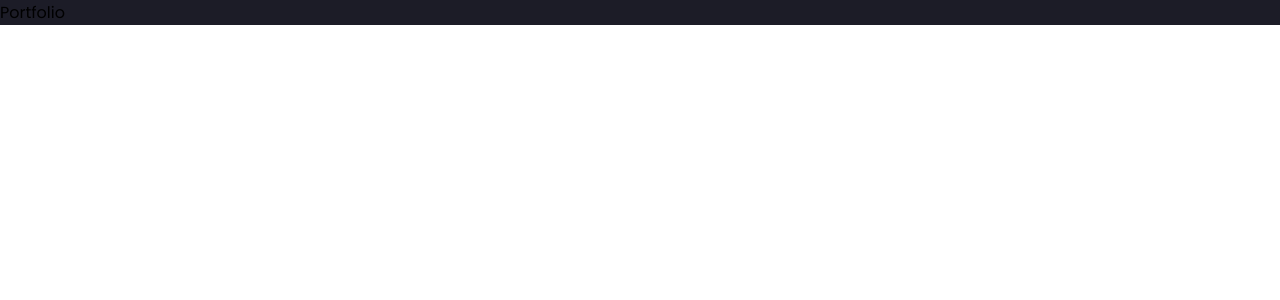
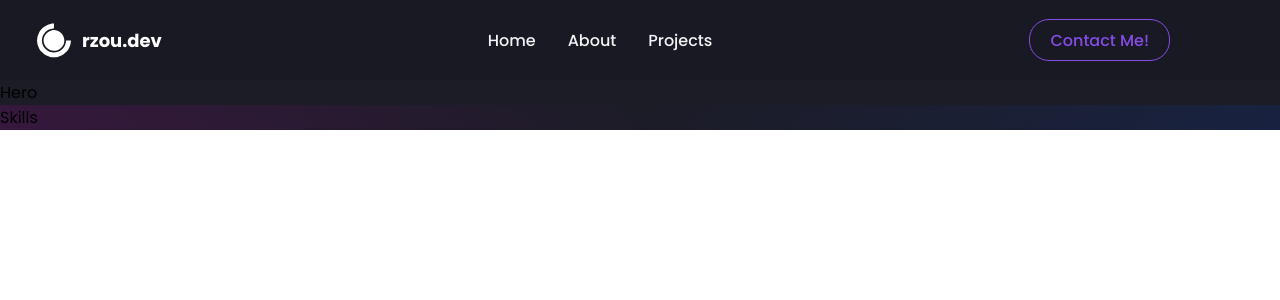
Before and after one commit to rz0u/portfolio-website, a React (Create React App) app: page / in a window 1280 px wide. Shown: the top 300 px of the page. Built offline with nearby package versions, Linux system fonts and the light colour scheme.

Commit message:
feat: create navbar

```diff
--- a/src/App.js
+++ b/src/App.js
@@ -1,6 +1,10 @@
 import "./App.css";
 import styled, { ThemeProvider } from "styled-components";
 import { darkTheme } from "./utils/themes";
+import Navbar from "./components/Navbar";
+import Hero from "./components/HeroSection";
+import Skills from "./components/Skills";
+import { BrowserRouter as Router } from "react-router-dom";
 
 const Body = styled.div`
   background-color: ${({ theme }) => theme.bg};
@@ -8,10 +12,33 @@
   overflow-x: hidden;
 `;
 
+const Wrapper = styled.div`
+  background: linear-gradient(
+      38.73deg,
+      rgba(204, 0, 187, 0.15) 0%,
+      rgba(201, 32, 184, 0) 50%
+    ),
+    linear-gradient(
+      141.27deg,
+      rgba(0, 70, 209, 0) 50%,
+      rgba(0, 70, 209, 0.15) 100%
+    );
+  width: 100%;
+  clip-path: polygon(0 0, 100% 0, 100% 100%, 30% 98%, 0 100%);
+`;
+
 function App() {
   return (
     <ThemeProvider theme={darkTheme}>
-      <Body>Portfolio</Body>
+      <Router>
+        <Navbar />
+        <Body>
+          <Hero />
+          <Wrapper>
+            <Skills />
+          </Wrapper>
+        </Body>
+      </Router>
     </ThemeProvider>
   );
 }
--- a/src/components/Navbar/index.js
+++ b/src/components/Navbar/index.js
@@ -1,7 +1,232 @@
 import React from "react";
+import styled, { useTheme } from "styled-components";
+import { Link as LinkR } from "react-router-dom";
+import { DiCssdeck } from "react-icons/di";
+import { FaBars } from "react-icons/fa";
+
+const Nav = styled.div`
+background-color: ${({ theme }) => theme.cardLight};}
+height: 80px;
+display: flex;
+align-items: center;
+font-size: 1rem;
+position: sticky;
+top: 0;
+z-index: 10;
+
+@media screen and (max-width: 960px) {
+  transition: 0.8s all ease;
+}
+`;
+
+const NavContainer = styled.div`
+  display: flex;
+  justify-content: space-between;
+  height: 60px;
+  z-index: 1;
+  width: 100%;
+  padding: 0 24px;
+  max-width: 1200px;
+`;
+
+const NavLogo = styled(LinkR)`
+width: 80%;
+padding: 0 6px;
+display: flex;
+justify-self: flex-start;
+cursor: pointer;
+text-decoration: none;
+align-items: center;
+
+@media screen and (max-width: 640px) {
+  padding: 0;
+`;
+
+const MobileIcon = styled.div`
+  display: none;
+  @media screen and (max-width: 768px) {
+    display: block;
+    position: absolute;
+    top: 0;
+    right: 0;
+    transform: translate(-100%, 50%);
+    font-size: 1.5rem;
+    cursor: pointer;
+    color: ${({ theme }) => theme.textPrimary};
+  }
+`;
+
+const NavItems = styled.ul`
+  width: 100%;
+  display: flex;
+  align-items: center;
+  justify-content: center;
+  gap: 32px;
+  list-style: none;
+  @media screen and (max-width: 768px) {
+    display: none;
+  }
+`;
+
+const NavLink = styled.a`
+  color: ${({ theme }) => theme.textPrimary};
+  font-weight: 500;
+  cursor: pointer;
+  text-decoration: none;
+  transition: all 0.2s ease-in-out;
+  &:hover {
+    color: ${({ theme }) => theme.primary};
+  }
+`;
+
+const ButtonContainer = styled.div`
+  display: flex;
+  align-items: center;
+  justify-content: end;
+  width: 80%;
+  height: 100%;
+  padding: 0 6px;
+  @media screen and (max-width: 640px) {
+    display: none;
+  }
+`;
+
+const MailButton = styled.button`
+  background-color: transparent;
+  color: ${({ theme }) => theme.primary};
+  border: 1.8px solid ${({ theme }) => theme.primary};
+  border-radius: 20px;
+  justify-content: center;
+  align-items: center;
+  padding: 0px 20px;
+  font-size: 1rem;
+  font-weight: 500;
+  cursor: pointer;
+  height: 70%;
+  transition: all 0.4s ease-in-out;
+  &:hover {
+    background-color: ${({ theme }) => theme.primary};
+    color: ${({ theme }) => theme.white};
+  }
+  @media screen and (max-width: 640px) {
+    font-size: 0.8rem;
+  }
+`;
+
+const Span = styled.span`
+  padding: 0px 4px;
+  font-size: 18px;
+  font-weight: bold;
+`;
+
+const MobileMenu = styled.div`
+  display: flex;
+  flex-direction: column;
+  justify-content: center;
+  gap: 16px;
+  position: absolute;
+  top: 80;
+  right: 0;
+  width: 100%;
+  padding: 12px 40px 24px 40px;
+  background: ${({ theme }) => theme.cardLight + 99};
+  transition: all 0.3s ease-in-out;
+  border-radius: 0 0 20 20px;
+  box-shadow: 0px 5px 10px rgba(0, 0, 0, 0.3);
+  opacity: ${({ open }) => (open ? 1 : 0)};
+  z-index: ${({ open }) => (open ? 1 : -1)};
+`;
+
+const MobileLinks = styled(LinkR)`
+  color: ${({ theme }) => theme.textPrimary};
+  font-weight: 500;
+  cursor: pointer;
+  text-decoration: none;
+  transition: all 0.2s ease-in-out;
+  &:hover {
+    color: ${({ theme }) => theme.primary};
+  }
+`;
 
 const Navbar = () => {
-  return <div>Navbar</div>;
+  const [open, setOpen] = React.useState(false);
+  const theme = useTheme();
+
+  return (
+    <Nav>
+      <NavContainer>
+        <NavLogo>
+          <a
+            href="/"
+            style={{
+              display: "flex",
+              alignItems: "center",
+              color: "white",
+              marginBottom: "20;",
+              cursor: "pointer",
+              textDecoration: "none",
+            }}
+          >
+            <DiCssdeck size="3rem" /> <Span>rzou.dev</Span>
+          </a>
+        </NavLogo>
+        <MobileIcon>
+          <FaBars
+            onClick={() => {
+              setOpen(!open);
+            }}
+          />
+        </MobileIcon>
+        <NavItems>
+          <NavLink href="#home">Home</NavLink>
+          <NavLink href="#about">About</NavLink>
+          <NavLink href="#projects">Projects</NavLink>
+        </NavItems>
+        <ButtonContainer>
+          <MailButton>Contact Me!</MailButton>
+        </ButtonContainer>
+      </NavContainer>
+      {open && (
+        <MobileMenu open={open}>
+          <MobileLinks
+            href="#home"
+            onClick={() => {
+              setOpen(!open);
+            }}
+          >
+            Home
+          </MobileLinks>
+          <MobileLinks
+            href="#about"
+            onClick={() => {
+              setOpen(!open);
+            }}
+          >
+            About
+          </MobileLinks>
+          <MobileLinks
+            href="#projects"
+            onClick={() => {
+              setOpen(!open);
+            }}
+          >
+            Projects
+          </MobileLinks>
+          <MailButton
+            style={{
+              padding: "10px 16px",
+              background: `${theme.primary}`,
+              color: "white",
+              width: "max-content",
+            }}
+            href="#contact"
+          >
+            Contact Me!
+          </MailButton>
+        </MobileMenu>
+      )}
+    </Nav>
+  );
 };
 
 export default Navbar;
```
Also changed, not shown: src/components/Projects/index.js (added, +7 -0 lines).
